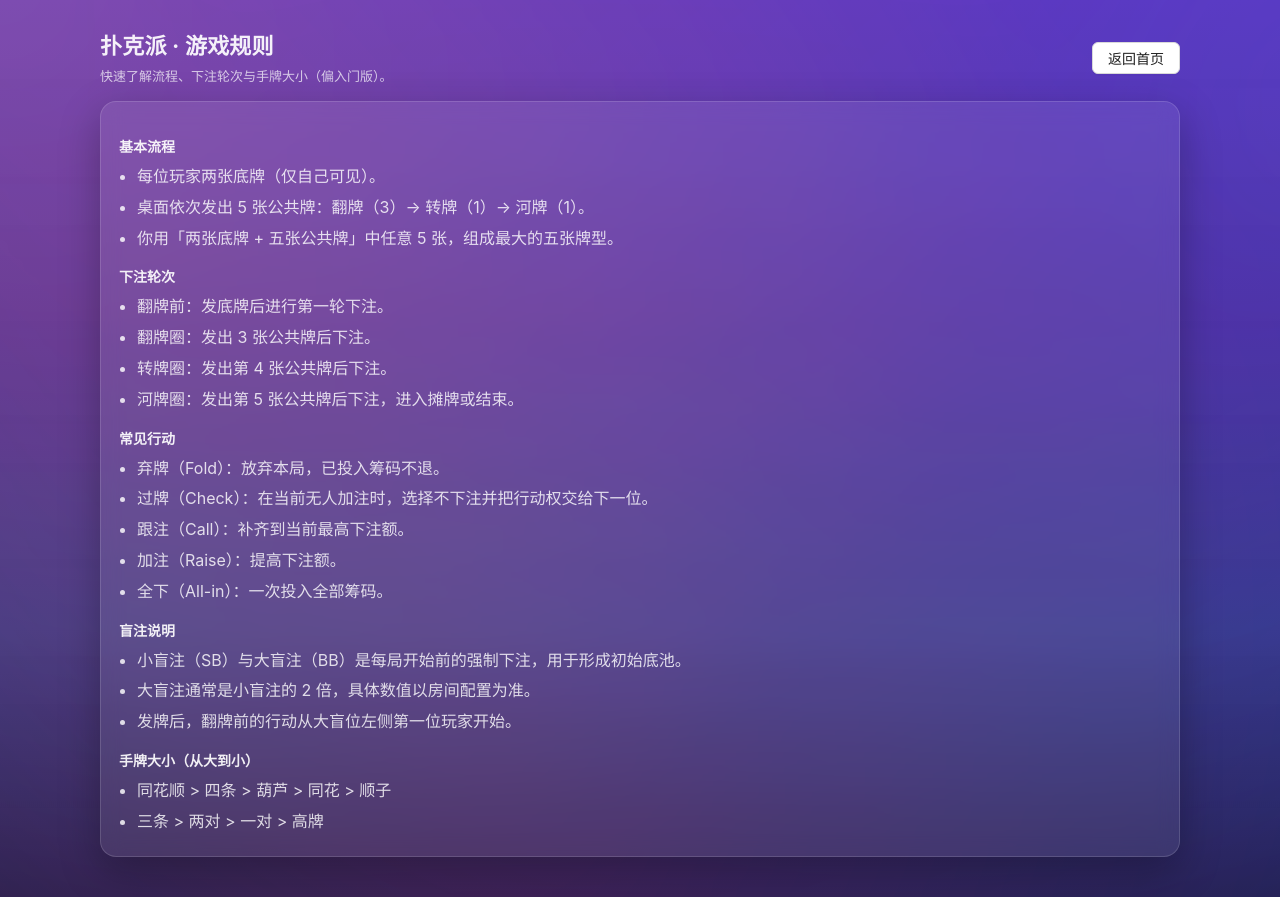
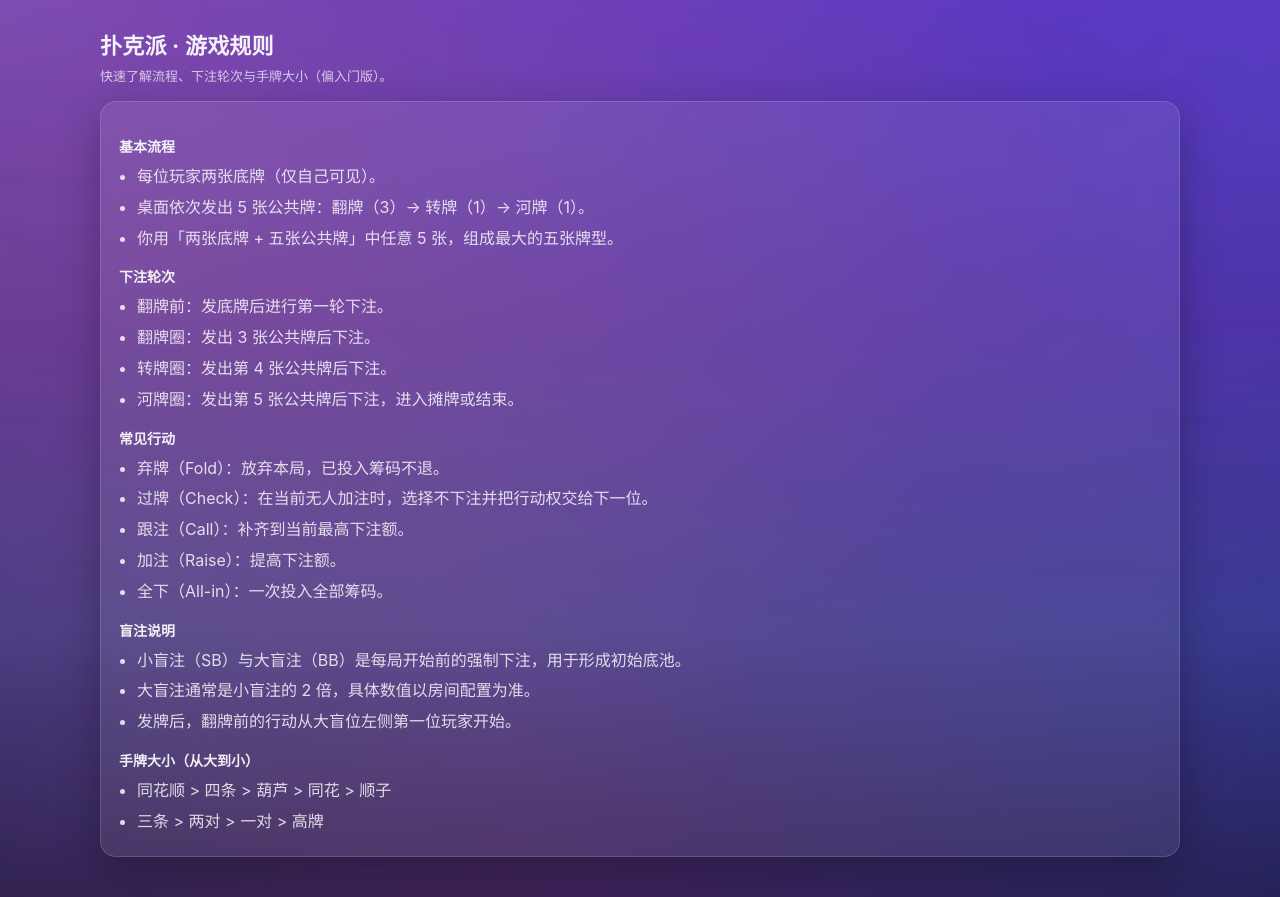
Before and after one commit to STTTOS/texas-web, a React (Vite) app: page /rules in a window 1280 px wide. Built offline with nearby package versions, Linux system fonts and the light colour scheme; a web font is replaced by a local one.

Commit message:
fix: 删除规则页面中的返回首页按钮

```diff
--- a/src/page/rules/index.tsx
+++ b/src/page/rules/index.tsx
@@ -1,11 +1,6 @@
-import { Button, Space } from 'antd'
-import { useNavigate } from 'react-router-dom'
-
 import styles from './index.module.less'
 
 const RulesPage = () => {
-  const nav = useNavigate()
-
   return (
     <div className={styles.page}>
       <div className={styles.container}>
@@ -16,9 +11,6 @@ const RulesPage = () => {
               快速了解流程、下注轮次与手牌大小（偏入门版）。
             </div>
           </div>
-          <Space className={styles.actions} size={10}>
-            <Button onClick={() => nav('/')}>返回首页</Button>
-          </Space>
         </div>
 
         <div className={`${styles.glass} ${styles.card}`}>
```
